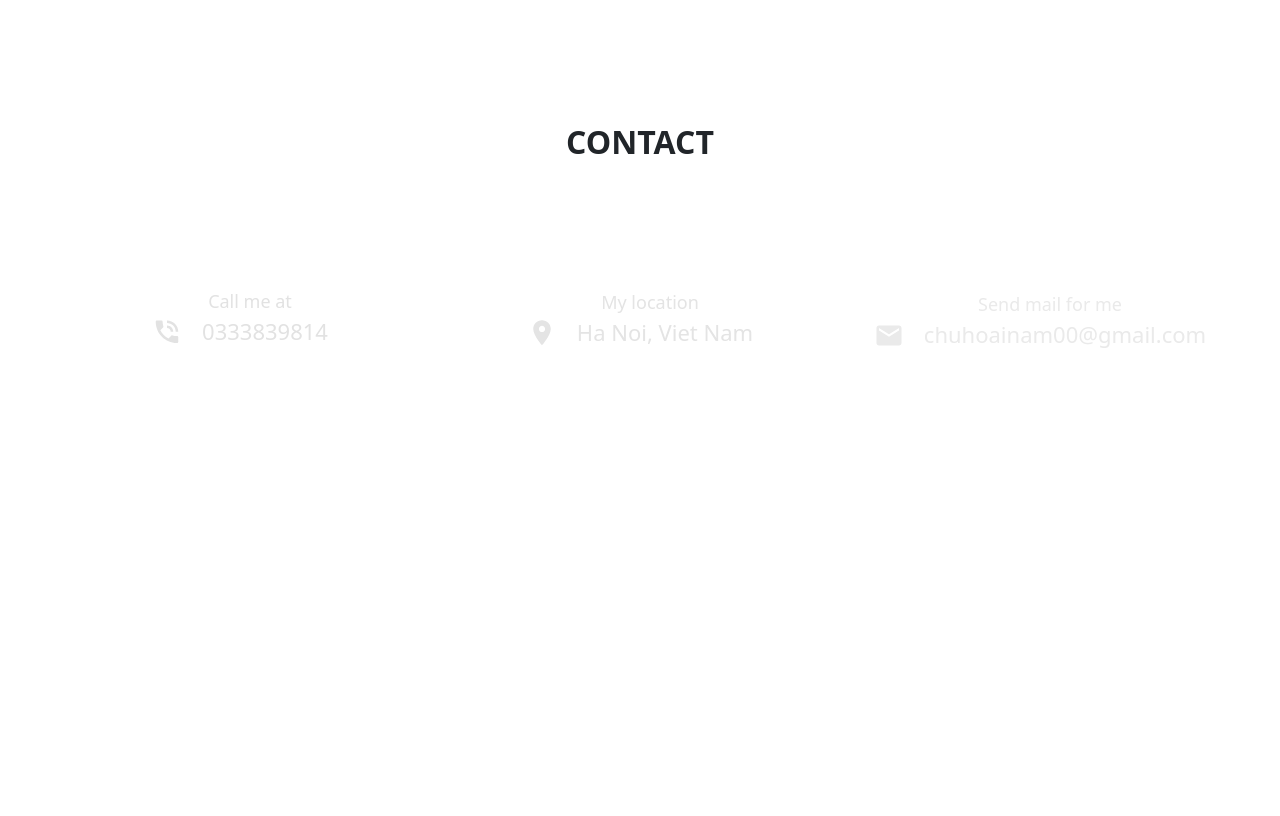
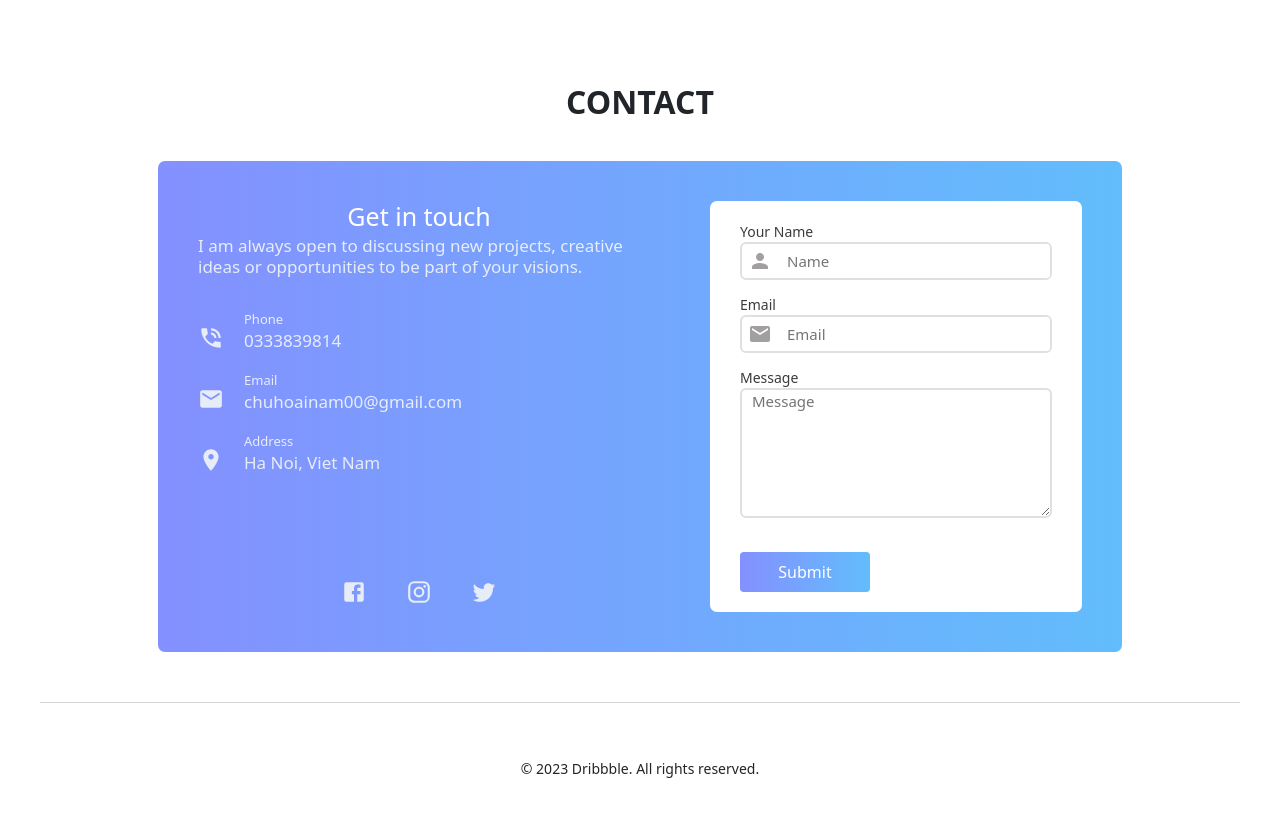
Before and after one commit to HoaiNam1511/portfolio, a React (Create React App) app: page / in a window 1280 px wide. Shown: the part 2698-3514 px from the top of the page. Before the commit the page ends 3059 px from the top, so only its background shows below. Built offline with nearby package versions, Linux system fonts and the light colour scheme.

Commit message:
Done All

```diff
--- a/src/components/About/About.module.scss
+++ b/src/components/About/About.module.scss
@@ -158,12 +158,12 @@ $qualification-line: 2px;
     .qualification-line {
         position: relative;
         width: 2px;
-        background-image: $liner-color;
+        background-image: $linear-color;
         margin: 0px 35px;
         &::before {
             position: absolute;
             content: "";
-            background-image: $liner-color;
+            background-image: $linear-color;
             height: 13px;
             width: 13px;
             border-radius: 50%;
--- a/src/components/Contact/Contact.jsx
+++ b/src/components/Contact/Contact.jsx
@@ -4,6 +4,11 @@ import PlaceIcon from "@mui/icons-material/Place";
 import MailIcon from "@mui/icons-material/Mail";
 import PhoneInTalkIcon from "@mui/icons-material/PhoneInTalk";
 import { useEffect } from "react";
+import FacebookIcon from "@mui/icons-material/Facebook";
+import InstagramIcon from "@mui/icons-material/Instagram";
+import TwitterIcon from "@mui/icons-material/Twitter";
+import PersonIcon from "@mui/icons-material/Person";
+
 import "aos/dist/aos.css";
 import Aos from "aos";
 
@@ -12,72 +17,150 @@ function Contact() {
     useEffect(() => {
         Aos.init({ duration: 2000, offset: 100 });
     }, []);
+
+    const infoData = [
+        {
+            title1: "Phone",
+            title2: "0333839814",
+            icon: PhoneInTalkIcon,
+        },
+        {
+            title1: "Email",
+            title2: "chuhoainam00@gmail.com",
+            icon: MailIcon,
+        },
+        {
+            title1: "Address",
+            title2: "Ha Noi, Viet Nam",
+            icon: PlaceIcon,
+        },
+    ];
+
+    const networkData = [
+        {
+            icon: FacebookIcon,
+            url: "https://www.facebook.com/hoainam151101",
+        },
+        {
+            icon: InstagramIcon,
+            url: "https://www.instagram.com/hoainam9618",
+        },
+        {
+            icon: TwitterIcon,
+            url: "https://twitter.com/hoainamit",
+        },
+    ];
+
     return (
         <div
             id={cx("contact")}
             className={cx("container-fluid gx-0", "contact")}
         >
-            <h1>Contact</h1>
-            <div className={cx("row gx-0")}>
+            <h1 className={cx("header-title")}>Contact</h1>
+            <div className={cx("row gx-0", "contact-background")}>
                 <div
                     className={cx(
-                        "col-12 col-xxl-4 col-xl-4 col-lg-4 col-md-4 d-flex flex-column align-items-center",
-                        "contact-block"
+                        "col-12 col-xxl-6 col-xl-6 col-lg-6",
+                        "left-content"
                     )}
-                    data-aos="fade-up"
-                    data-aos-delay="100"
-                    data-aos-duration="2000"
                 >
-                    <div className={cx("title")}>Call me at</div>
+                    <h1 className={cx("info-header")}>Get in touch</h1>
+                    <h3 className={cx("info-title")}>
+                        I am always open to discussing new projects, creative
+                        ideas or opportunities to be part of your visions.
+                    </h3>
+                    <div className={cx("info-container")}>
+                        {infoData.map((item, index) => (
+                            <div className={cx("d-flex align-items-center")}>
+                                <item.icon className={cx("icon")} />
+                                <div className={cx("info-item")}>
+                                    <h5 className={cx("title-1")}>
+                                        {item.title1}
+                                    </h5>
+                                    <p className={cx("title-2")}>
+                                        {item.title2}
+                                    </p>
+                                </div>
+                            </div>
+                        ))}
+                    </div>
                     <div
                         className={cx(
-                            "d-flex align-items-center justify-content-center"
+                            "d-flex justify-content-center",
+                            "network-container"
                         )}
                     >
-                        <PhoneInTalkIcon className={cx("icon")} />
-                        <div className={cx("title-1")}>0333839814</div>
+                        {networkData.map((item, index) => (
+                            <div className={cx("network-item")}>
+                                <a href={item.url}>
+                                    <item.icon className={cx("network-icon")} />
+                                </a>
+                            </div>
+                        ))}
                     </div>
                 </div>
                 <div
                     className={cx(
-                        "col-12 col-xxl-4 col-xl-4 col-lg-4 col-md-4 d-flex flex-column align-items-center",
-                        "contact-block"
+                        "col-12 col-xxl-6 col-xl-6 col-lg-6 d-flex justify-content-center",
+                        "right-content"
                     )}
-                    data-aos="fade-up"
-                    data-aos-delay="200"
-                    data-aos-duration="2000"
                 >
-                    <div className={cx("title")}>My location</div>
+                    <form className={cx("form")}>
+                        <div className={cx("contact-form")}>
+                            <label className={cx("input-label")} htmlFor="">
+                                Your Name
+                            </label>
+                            <div className={cx("d-flex", "input")}>
                                 <div
                                     className={cx(
-                            "d-flex align-items-center justify-content-center"
+                                        "d-flex justify-content-center align-items-center",
+                                        "icon-container"
                                     )}
                                 >
-                        <PlaceIcon className={cx("icon")} />
-                        <div className={cx("title-1")}>Ha Noi, Viet Nam</div>
+                                    <PersonIcon className={cx("input-icon")} />
+                                </div>
+                                <input type="text" placeholder="Name" />
                             </div>
                         </div>
+                        <div className={cx("contact-form")}>
+                            <label className={cx("input-label")} htmlFor="">
+                                Email
+                            </label>
+                            <div className={cx("d-flex", "input")}>
                                 <div
                                     className={cx(
-                        "col-12 col-xxl-4 col-xl-4 col-lg-4 col-md-4 d-flex flex-column align-items-center",
-                        "contact-block"
-                    )}
-                    data-aos="fade-up"
-                    data-aos-delay="400"
-                    data-aos-duration="2000"
-                >
-                    <div className={cx("title")}>Send mail for me</div>
-                    <div
-                        className={cx(
-                            "d-flex align-items-center justify-content-center"
+                                        "d-flex justify-content-center align-items-center",
+                                        "icon-container"
                                     )}
                                 >
-                        <MailIcon className={cx("icon")} />
-                        <div className={cx("title-1")}>
-                            chuhoainam00@gmail.com
+                                    <MailIcon className={cx("input-icon")} />
+                                </div>
+                                <input type="text" placeholder="Email" />
                             </div>
                         </div>
+                        <div className={cx("contact-form")}>
+                            <label className={cx("input-label")} htmlFor="">
+                                Message
+                            </label>
+
+                            <textarea
+                                className={cx("text-aria")}
+                                type="text"
+                                placeholder="Message"
+                            />
                         </div>
+
+                        <button
+                            type="button"
+                            className={cx("btn btn-primary", "btn-submit")}
+                        >
+                            Submit
+                        </button>
+                    </form>
+                </div>
+            </div>
+            <div className={cx("author")}>
+                © 2023 Dribbble. All rights reserved.
             </div>
         </div>
     );
--- a/src/components/Contact/Contact.module.scss
+++ b/src/components/Contact/Contact.module.scss
@@ -1,50 +1,219 @@
 @import '../GlobalComponent/GlobalComponent.scss';
 @import '../../scss/mixin';
 
+$text-color-light: #e6edf8;
+$text-color-dark: #3b3b3b;
+
 #contact {
     @include media-breakpoint-lg() {
-        padding: 0 10px;
+        padding: 0 50px;
+    }
+
+    @include media-breakpoint-md() {
+        padding: 0 30px;
     }
 }
 
 .contact {
     max-width: 1200px;
     margin-top: 100px;
-    margin-bottom: 100px;
-    h1 {
+
+    .header-title {
         @include font-header;
+        margin-bottom: 0;
+        font-weight: bold;
+        margin: 20px 0 40px;
+    }
+
+    //New
+    .contact-background {
+        padding: 40px;
+        position: relative;
+        left: 50%;
+        transform: translateX(-50%);
+        max-width: 964px;
+        background-image: $linear-color;
+        min-height: 400px;
+        border-radius: 7px;
+
+
+        @include media-breakpoint-md() {
+            padding: 20px;
+        }
+
+    }
+
+    .left-content {
+        position: relative;
+        @include media-breakpoint-lg() {
+            min-height: 350px;
+            margin-bottom: 30px;
+        }
+
+        @include media-breakpoint-md() {
+
+        }
+    }
+
+    .info-header {
+        text-align: center;
+        color: #ffffff;
+    }
+
+    .info-title, .icon {
+        color: $text-color-light;
+    }
+
+    .info-title {
+        font-weight: 300;
+        font-size: 1.7rem;
+    }
+
+    .title-1, .title-2 {
+        margin: 0;
+        color: $text-color-light;
+    }
+
+    .title-1 {
+        font-size: 1.3rem;
+    }
+
+    .title-2 {
+        font-size: 1.7rem;
     }
 
     .icon {
-        font-size: 3rem;
-        color: #202020;text-decoration: none;
+        font-size: 2.6rem;
     }
 
-    .title {
-        font-size: 1.8rem;
-        margin-left: 20px;
-        // font-style: italic;
-        color: #202020;
-        font-weight: 300;
-        @include media-breakpoint-lg() {
-            margin-left: 0px;
+    .info-container {
+        margin-top: 30px;
+        margin-bottom: 30px;
+    }
+
+    .info-item {
+        padding: 5px 20px;
+        margin-bottom: 10px;
+    }
+
+
+    //Network
+    .network-container {
+        position: absolute;
+        bottom: 0;
+        left: 50%;
+        transform: translateX(-50%);
+    }
+
+    .network-item {
+        height: 40px;
+        width: 40px;
+        border-radius: 50%;
+        display: flex;
+        justify-content: center;
+        align-items: center;
+    }
+
+    .network-item + .network-item {
+        margin-left: 25px;
+    }
+
+    .network-icon {
+        font-size: 2.6rem;
+        color: $text-color-light;
+        cursor: pointer;
+        transition: all .3s;
+        &:hover {
+            color: rgb(255, 255, 255);
         }
     }
 
-    .title-1 {
-        font-size: 2.2rem;
-        margin-left: 20px;
-        color: #202020;
-        font-weight: 300;
+    //Form
+    .form {
+        position: relative;
+        background-color: #fff;
+        width: 100%;
+        margin: 0 0 0 70px;
+        padding: 20px 30px;
+        border-radius: 7px;
 
         @include media-breakpoint-lg() {
-            margin-left: 10px;
+            margin: 0;
+        }
+
+        @include media-breakpoint-sm() {
+            padding: 20px 15px;
         }
     }
 
-    .contact-block {
-        @include media-breakpoint-md() {
-            margin-top: 10px;
+    .contact-form + .contact-form{
+        margin-top: 14px;
+    }
+
+    .input-label {
+        font-size: 1.4rem;
+        display: block;
+        color: $text-color-dark;
+    }
+
+    .text-aria {
+        height: 130px;
+        border: 1px solid;
+        width: 100%;
+        padding: 0 10px;
+        outline: none;
+        font-size: 1.5rem;
+    }
+
+    .input {
+        height: 38px;
+        input {
+            border: none;
+            outline: none;
+            height: 100%;
+            padding: 0 10px;
+            font-size: 1.5rem;
+            flex: 1;
         }
     }
+
+    .text-aria , .input {
+        width: 100%;
+        border: 2px solid #e4dfdf;
+        border-radius: 6px;
+        overflow: hidden;
+    }
+
+    .icon-container {
+        color: #a19f9f;
+        width: 35px;
+    }
+
+    .input-icon {
+        font-size: 2.4rem;
+    }
+
+    //Button submit
+    .btn-submit {
+        margin-top: 30px;
+        height: 40px;
+        width: 130px;
+        font-size: 1.6rem;
+        background-image: $linear-color;
+        border: transparent;
+
+        &:hover {
+            opacity: .9;
+        }
+    }
+
+    .author {
+        padding: 55px;
+        height: 30px;
+        text-align: center;
+        margin-top: 50px;
+        font-size: 1.4rem;
+        border-top: 1px solid #d6d6d6;
+        margin-bottom: 20px;
+    }
 }
--- a/src/components/GlobalComponent/GlobalComponent.scss
+++ b/src/components/GlobalComponent/GlobalComponent.scss
@@ -4,7 +4,7 @@
 $font-family:'Poppins';
 $text-color: #000;
 $primary-color: #fae586;
-$liner-color: -webkit-linear-gradient(0deg, #8490ff 0%, #62bdfc 100%);
+$linear-color: -webkit-linear-gradient(0deg, #8490ff 0%, #62bdfc 100%);
 
 * {
     box-sizing: border-box;
--- a/src/components/Portfolio/Portfolio.jsx
+++ b/src/components/Portfolio/Portfolio.jsx
@@ -125,7 +125,7 @@ function Project() {
                         onClick={() => isProjectClick(item)}
                         data-content={item.name}
                         className={cx(
-                            "col-6 col-xxl-4 col-xl-4 col-lg-4 col-md-4",
+                            "col-12 col-xxl-4 col-xl-4 col-lg-4 col-md-6 col-sm-12",
                             "item"
                         )}
                     >
```
Also changed, not shown: src/components/Header/Header.jsx (+6 -4 lines), src/components/Header/Header.module.scss (+10 -7 lines), src/components/Portfolio/Portfolio.module.scss (+11 -1 lines), src/components/Skills/Skills.module.scss (+14 -0 lines). Lines whose indentation alone changed are shown as unchanged.
